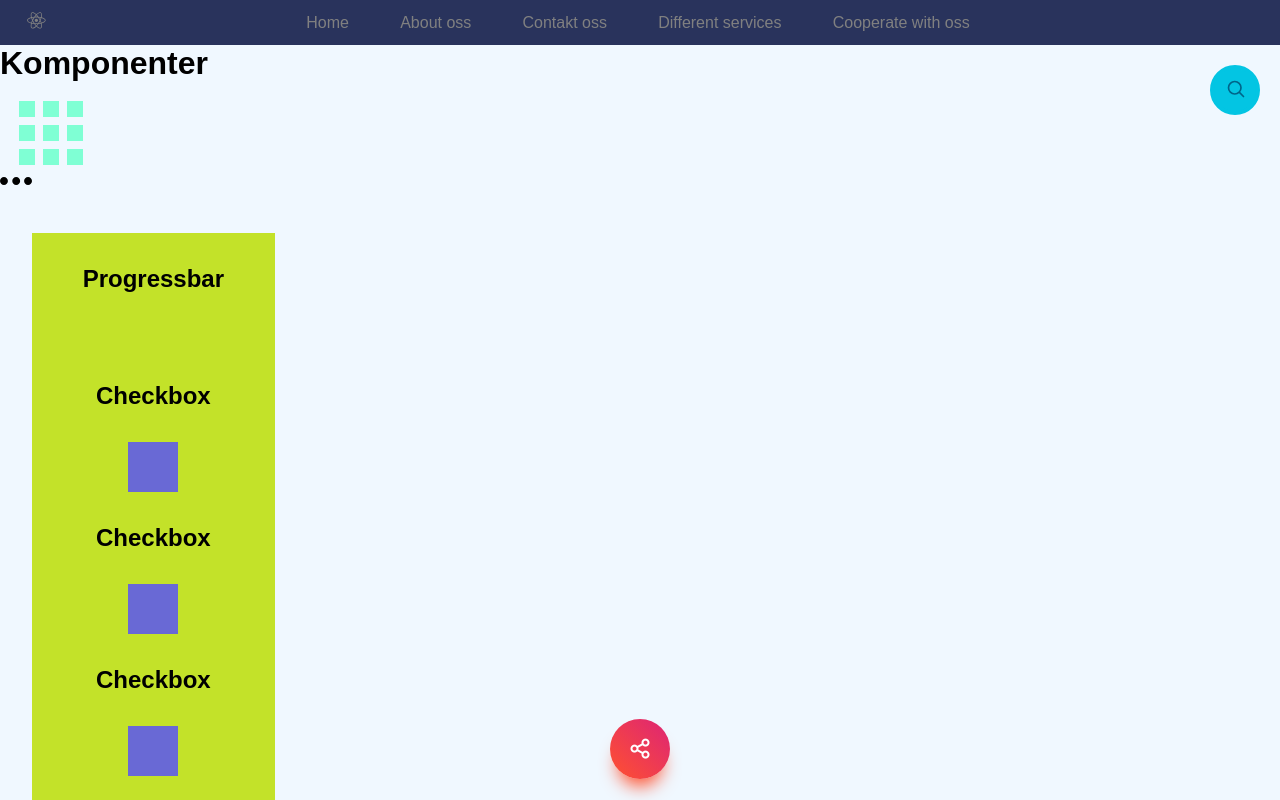
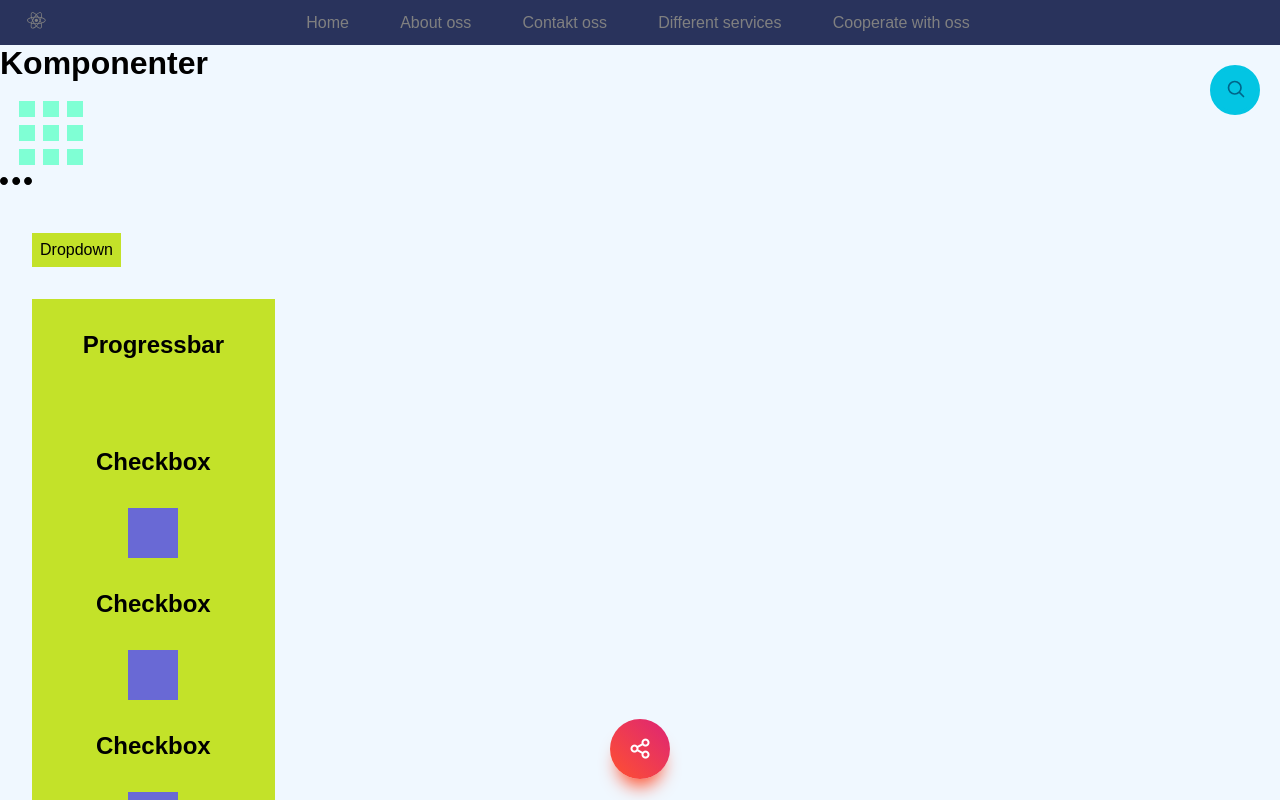
Before and after one commit to ZBajie/komponenter_Lars, a React (Vite) app: page / in a window 1280 px wide. Shown: the top 800 px of the page. Built offline with nearby package versions, Linux system fonts and the light colour scheme.

Commit message:
Added parent function to app

```diff
--- a/src/App.tsx
+++ b/src/App.tsx
@@ -13,6 +13,7 @@ import List from "./components/List/List"
 import Progressbar from "./components/Progressbar/Progressbar"
 import Navbar from "./components/Navbar/NavBar"
 import ShareButton from "./components/ShareButton/ShareButton"
+import DropDown from "./components/DropDown/DropDown"
 
 //-------------------------------------------NavBar-----------------------------------------------//
 const GoToNavLink = [
@@ -49,9 +50,10 @@ function App() {
       <h1>Komponenter</h1>
       <BentoMenu />
       <MeatballMenu />
+      <DropDown />
       <Progressbar />
       <List />
-      <CheckBox />
+      <CheckBox onClick={() => {}} />
       <RadioButton />
       <Calender setDateChosed={setDateChosed} />
       <Spinner />
```
